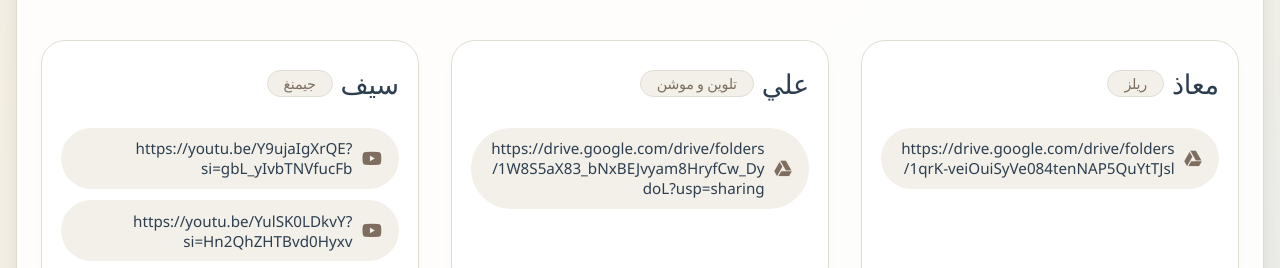
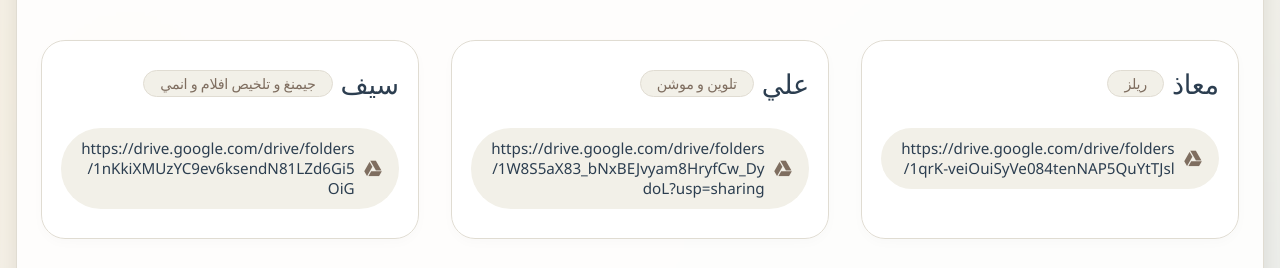
Before and after one commit to moazvenomyt-blip/jarvis, a plain HTML site: page index.html in a window 1280 px wide. Shown: the part 150-418 px from the top of the page. Drawn offline with Linux system fonts and the light colour scheme; a web font is replaced by a local one.

Commit message:
index.html

```diff
--- a/index.html
+++ b/index.html
@@ -265,10 +265,7 @@
         {
             name: "سيف",
             roleKey: "gaming",
-            links: [
-                "https://youtu.be/Y9ujaIgXrQE?si=gbL_yIvbTNVfucFb",
-                "https://youtu.be/YulSK0LDkvY?si=Hn2QhZHTBvd0Hyxv"
-            ]
+            links: ["https://drive.google.com/drive/folders/1nKkiXMUzYC9ev6ksendN81LZd6Gi5OiG"]
         },
         {
             name: "mofasa",
@@ -285,7 +282,7 @@
     const translations = {
         role_reels: { ar: "ريلز", en: "Reels" },
         role_coloring: { ar: "تلوين و موشن", en: "Coloring & Motion" },
-        role_gaming: { ar: "جيمنغ", en: "Gaming" },
+        role_gaming: { ar: "جيمنغ و تلخيص افلام و انمي", en: "Gaming" },
         role_sound: { ar: "صوت", en: "Sound" },
         footer: { ar: "✦ 24fps ✦", en: "✦ 24fps ✦" },
         no_links: { ar: "قائد التيم", en: "Team leader" }
```
